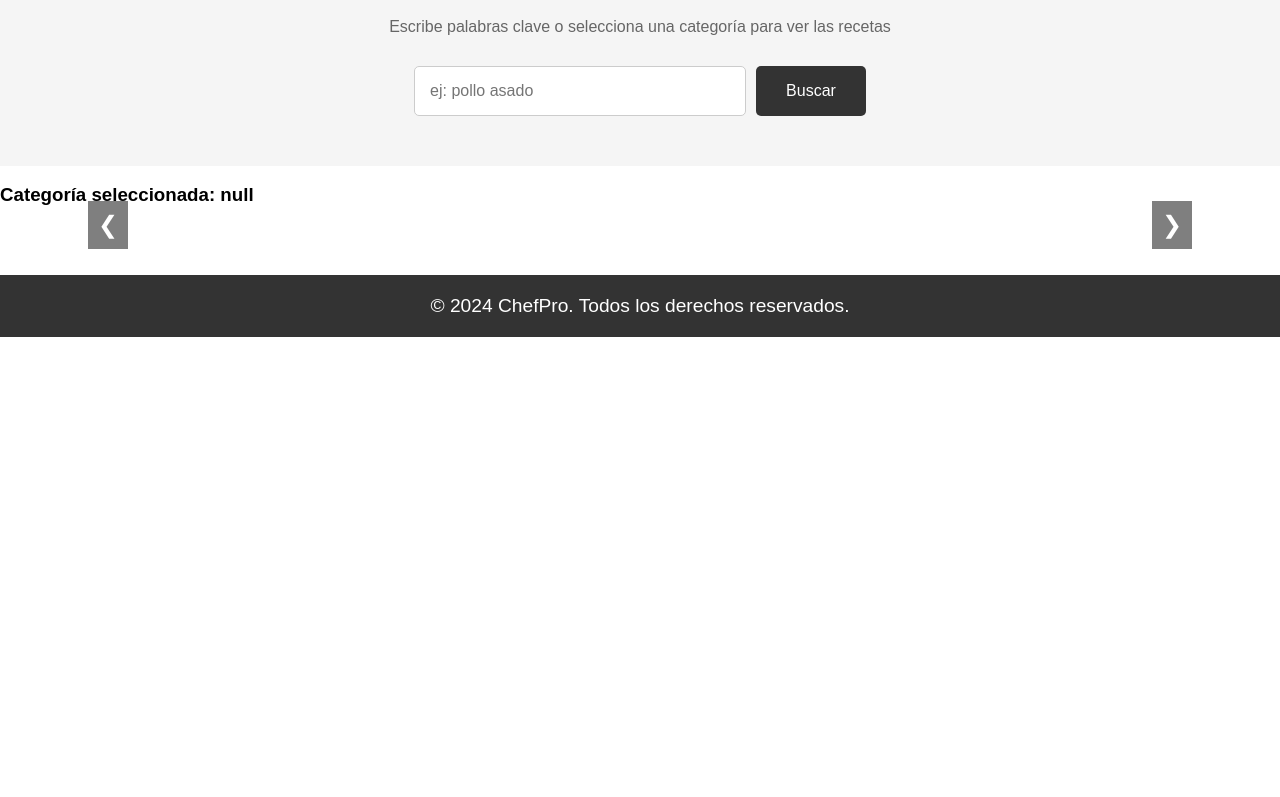
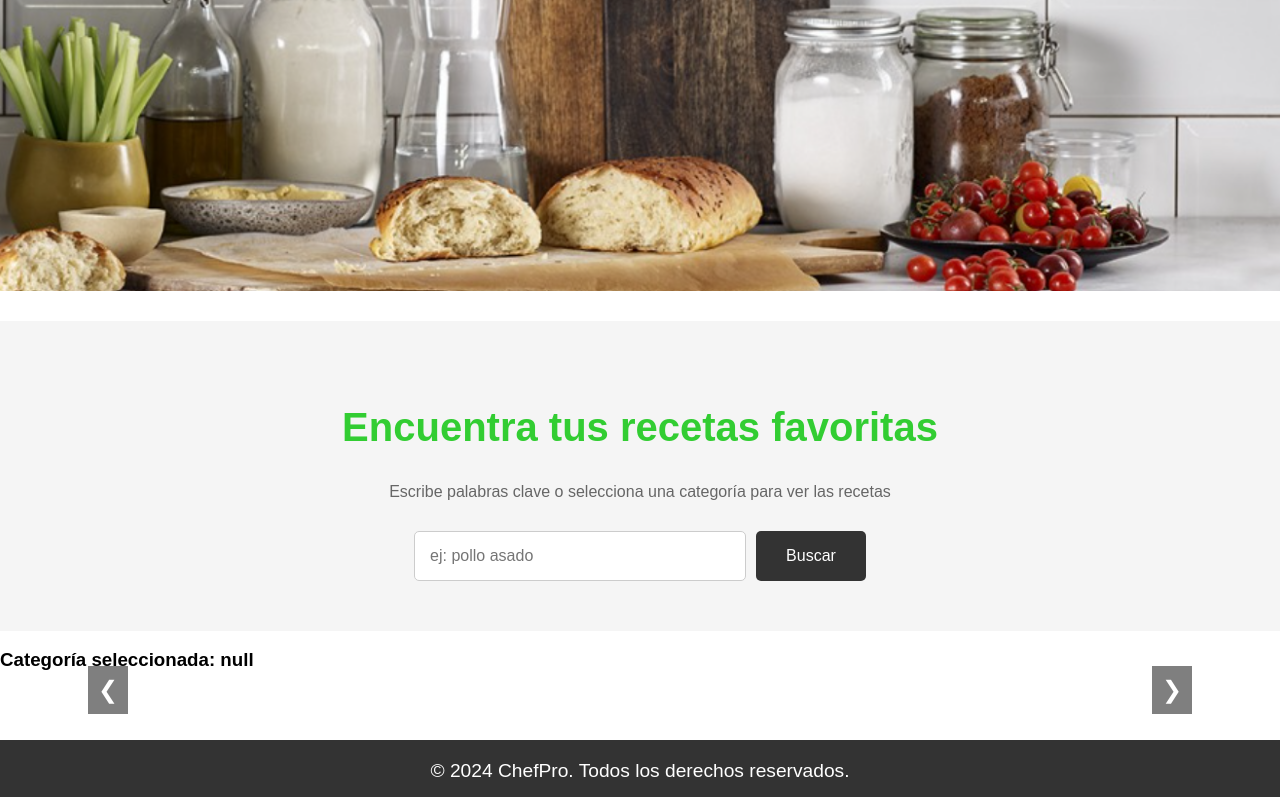
Before and after one commit to OMoncada/ChefPro-, a website built with Parcel: page src/recipe/recipe.html in a window 1280 px wide. Shown: the part 305-1102 px from the top of the page. Before the commit the page ends 800 px from the top, so only its background shows below. Built offline with nearby package versions, Linux system fonts and the light colour scheme; no server answers.

Commit message:
guardar cambios

```diff
--- a/src/js/index.js
+++ b/src/js/index.js
@@ -16,7 +16,7 @@ function displayCategories(categories) {
     categoryContainer.innerHTML = ''; // Limpiar el contenido antes de añadir nuevas categorías
 
     categories.forEach(category => {
-        // Crear una tarjeta de categoría con un enlace a recipe.html
+        // Verifica que la ruta al archivo recipe.html esté correcta
         const categoryCard = `
             <div class="category-item">
                 <a href="/src/recipe/recipe.html?category=${category.strCategory}">
--- a/src/recipe/recipe.html
+++ b/src/recipe/recipe.html
@@ -25,6 +25,9 @@
     </header>
 
     <main>
+        <section class="hero-recipes">
+        </section>
+
         <section class="search-recipes">
             <h2>Encuentra tus recetas favoritas</h2>
             <p>Escribe palabras clave o selecciona una categoría para ver las recetas</p>
```
